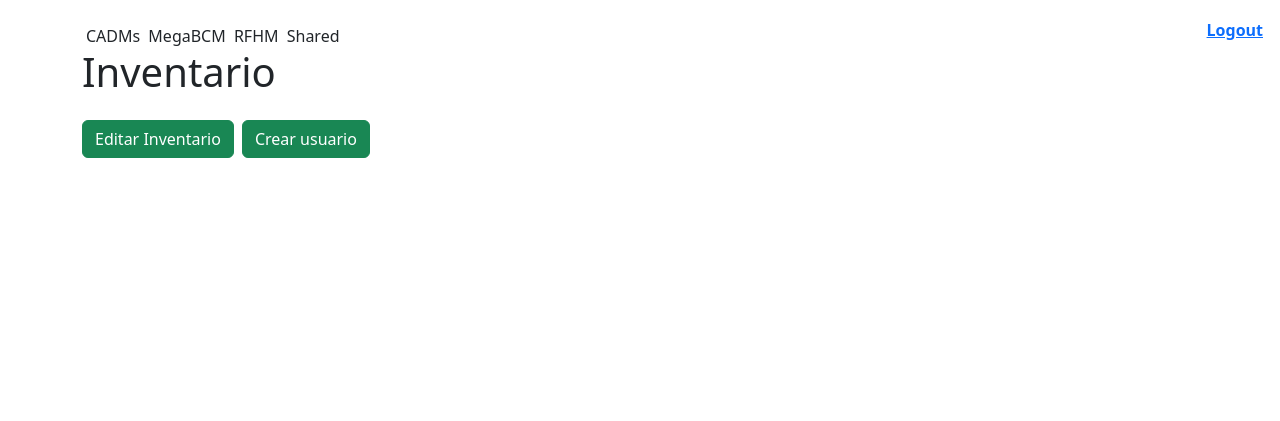
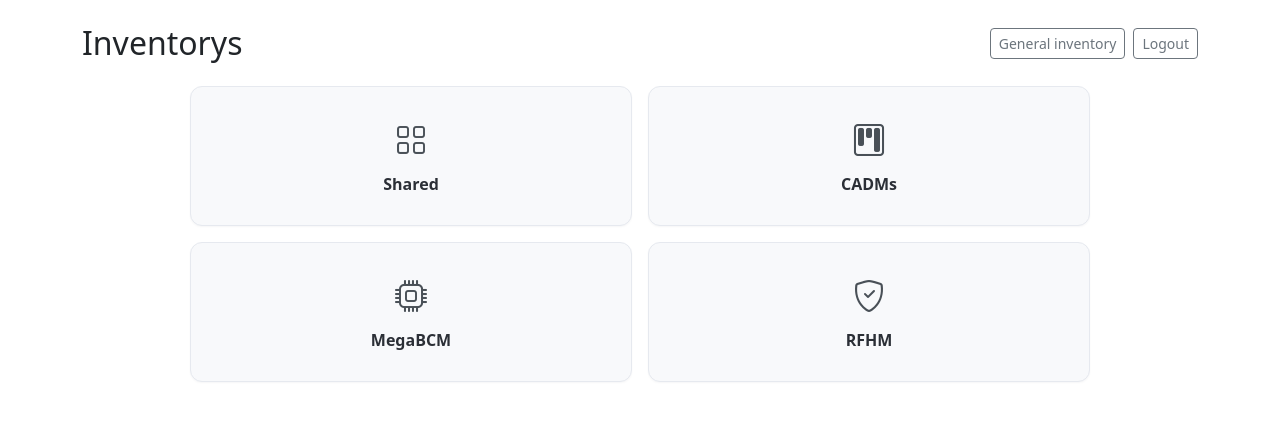
Before and after one commit to Jazzi09/Benches_inventory_project, a Django app: page /home in a window 1280 px wide. Shown: the top 421 px of the page. Run offline with Django 4.2, Linux system fonts and the light colour scheme; a user stored in the database is signed in; data comes from the database, SQL or seed files in the repository; both versions use the stored data as it was after the commit; parts of the project's set-up code (start-up, migrations or seed data) failed here and were passed over.

Commit message:
created the pages for each project inventory and added the buttons to the homepage

```diff
--- a/inv/models.py
+++ b/inv/models.py
@@ -1,7 +1,4 @@
-
 from django.db import models
-from django.utils.text import slugify
-
 
 class CapexOpex(models.Model):
     code = models.CharField(max_length=20, unique=True)
@@ -12,11 +9,7 @@ class CapexOpex(models.Model):
 class Project(models.Model):
     code = models.CharField(max_length=30, unique=True)
     label = models.CharField(max_length=100, blank=True)
-    def save(self, *args, **kwargs):
-        if not self.slug:
-            base = self.label or self.code
-            self.slug = slugify(base)
-        super().save(*args, **kwargs)
+
     def __str__(self):
         return self.label or self.code
 
--- a/inv/urls.py
+++ b/inv/urls.py
@@ -4,13 +4,13 @@ from .views import InventoryListView, inventory_create, inventory_edit, inventor
 
 app_name = "inv"
 urlpatterns = [
-    path('inventory/<str:project_code>/', inventory_by_project, name='inventory_by_project'),
     path('inventory/', InventoryListView.as_view(), name='list'),
     path('home', HomeView, name='home_view'),
+    path('inventory/<str:project_code>/', inventory_by_project, name='inventory_by_project'),
     path('new/', inventory_create, name='create'),
     path("<int:pk>/edit/", inventory_edit, name="edit"),
+    path("<int:pk>/delete/", inventory_delete, name="delete"),
     path("usr_create/", user_create, name='usr_create'),
-    path("<int:pk>/delete/", inventory_delete, name="delete"),
     path('login/', auth_views.LoginView.as_view(template_name="inv/login.html"), name='login'),
     path('logout/', log_out, name='logout'),
 ]
--- a/inv/views.py
+++ b/inv/views.py
@@ -28,15 +28,18 @@ def inventory_by_project(request, project_code):
           .filter(project=current_project)
           .select_related('type', 'supplier', 'status', 'assigned_bench')
           .order_by('id'))
+    q = (request.GET.get("q") or "").strip()
+    if q:
+        qs = qs.filter(description__icontains=q)
     f = InventoryItemFilter(request.GET, queryset=qs)
-    qs_filtered = f.qs
-    table = InventoryItemTable(qs_filtered)
+    qs = f.qs
     try:
         per_page = int(request.GET.get("per_page", 6))
     except ValueError:
         per_page = 6
     if per_page not in (6, 10, 25, 50, 100):
         per_page = 6
+    table = InventoryItemTable(qs)
     RequestConfig(request, paginate={"per_page": per_page}).configure(table)
     return render(request, "inv/list_tables2.html", {
         "table": table,
--- a/templates/inv/home.html
+++ b/templates/inv/home.html
@@ -1,40 +1,104 @@
+ {% load static %}
 <!doctype html>
 <html lang="es">
 <head>
   <meta charset="utf-8">
-  <title>Inventario</title>
+  <title>Inventorys</title>
   <meta name="viewport" content="width=device-width, initial-scale=1">
+
   <link href="https://cdn.jsdelivr.net/npm/bootstrap@5.3.3/dist/css/bootstrap.min.css" rel="stylesheet">
+  <link href="https://cdn.jsdelivr.net/npm/bootstrap-icons@1.11.3/font/bootstrap-icons.min.css" rel="stylesheet">
+
+  <style>
+    .tile-grid {
+      max-width: 900px;
+      margin: 0 auto;
+    }
+    .tile {
+      display: flex;
+      align-items: center;
+      justify-content: center;
+      flex-direction: column;
+      gap: .5rem;
+      height: 140px;
+      border: 1px solid #e6e9ef;
+      border-radius: .75rem;
+      background: #f8f9fb;
+      color: #212529;
+      text-decoration: none;
+      transition: all .15s ease-in-out;
+      box-shadow: 0 1px 2px rgba(16,24,40,.04);
+    }
+    .tile:hover {
+      background: #ffffff;
+      border-color: #cfd4da;
+      box-shadow: 0 6px 16px rgba(16,24,40,.08);
+      transform: translateY(-2px);
+      text-decoration: none;
+    }
+    .tile .icon {
+      font-size: 2rem;
+      color: #495057;
+    }
+    .tile .label {
+      font-weight: 600;
+      font-size: 1rem;
+      color: #2b2f36;
+    }
+  </style>
 </head>
 
 <body class="p-4">
   <div class="container">
 
-      {% for p in projects %}
-          <i class="bi bi-kanban me-1"></i>{{ p.label|default:p.code }}
-        </a>
-      {% empty %}
-        <p>No hay proyectos.</p>
-      {% endfor %}
+    <!-- header -->
+    <div class="d-flex justify-content-between align-items-center mb-4">
+      <h2 class="m-0">Inventorys</h2>
+      <div class="d-flex gap-2">
+        <a href="{% url 'inv:list' %}" class="btn btn-outline-secondary btn-sm">General inventory</a>
+        <form method="post" action="{% url 'inv:logout' %}" class="m-0">
+          {% csrf_token %}
+          <button type="submit" class="btn btn-outline-secondary btn-sm">Logout</button>
+        </form>
+      </div>
+    </div>
 
-    <h1 class="mb-4">Inventario</h1>
-    <form class="row g-2 mb-3" method="get">
-      <div class="col-auto">
-        <a class="btn btn-success" href="{% url 'inv:list' %}">Editar Inventario</a>
+    <!-- tiles -->
+    <div class="tile-grid">
+      <div class="row g-3 justify-content-center">
+
+        <div class="col-12 col-sm-6 col-md-6 col-lg-6">
+          <a class="tile" href="{% url 'inv:list' %}" title="Shared">
+            <i class="bi bi-grid icon"></i>
+            <div class="label">Shared</div>
+          </a>
+        </div>
+
+        <div class="col-12 col-sm-6 col-md-6 col-lg-6">
+          <a class="tile" href="{% url 'inv:inventory_by_project' 'CADMs' %}" title="CADMs">
+            <i class="bi bi-kanban icon"></i>
+            <div class="label">CADMs</div>
+          </a>
+        </div>
+
+        <div class="col-12 col-sm-6 col-md-6 col-lg-6">
+          <a class="tile" href="{% url 'inv:inventory_by_project' 'BCM' %}" title="BCM">
+            <i class="bi bi-cpu icon"></i>
+            <div class="label">MegaBCM</div>
+          </a>
+        </div>
+
+        <div class="col-12 col-sm-6 col-md-6 col-lg-6">
+          <a class="tile" href="{% url 'inv:inventory_by_project' 'RFHM' %}" title="RFHM">
+            <i class="bi bi-shield-check icon"></i>
+            <div class="label">RFHM</div>
+          </a>
+        </div>
+
       </div>
-      <div class="col-auto">
-        <a class="btn btn-success" href="{% url 'inv:usr_create' %}">Crear usuario</a>
-      </div>
-    <!-- <div class="text-end mt-5">s
-        <a class="btn btn-success" href="{% url 'inv:logout' %}">Cerrar sesión</a>
-    </div> -->
-    </form>
-    <form method="post" action="{% url 'inv:logout' %}"
-        class="position-absolute top-0 end-0 m-3">
-    {% csrf_token %}
-    <button type="submit" class="btn btn-link p-0 fw-semibold">Logout</button>
-    </form>
+    </div>
 
-
-    </div>
+  </div>
+  <script src="https://cdn.jsdelivr.net/npm/bootstrap@5.3.3/dist/js/bootstrap.bundle.min.js"></script>
 </body>
+</html>
```
Also changed, not shown: inv/forms.py (+5 -9 lines), inv/tables.py (+4 -3 lines), templates/inv/inventory_form.html (+57 -22 lines), templates/inv/list_tables2.html (+19 -3 lines), db.sqlite3.
